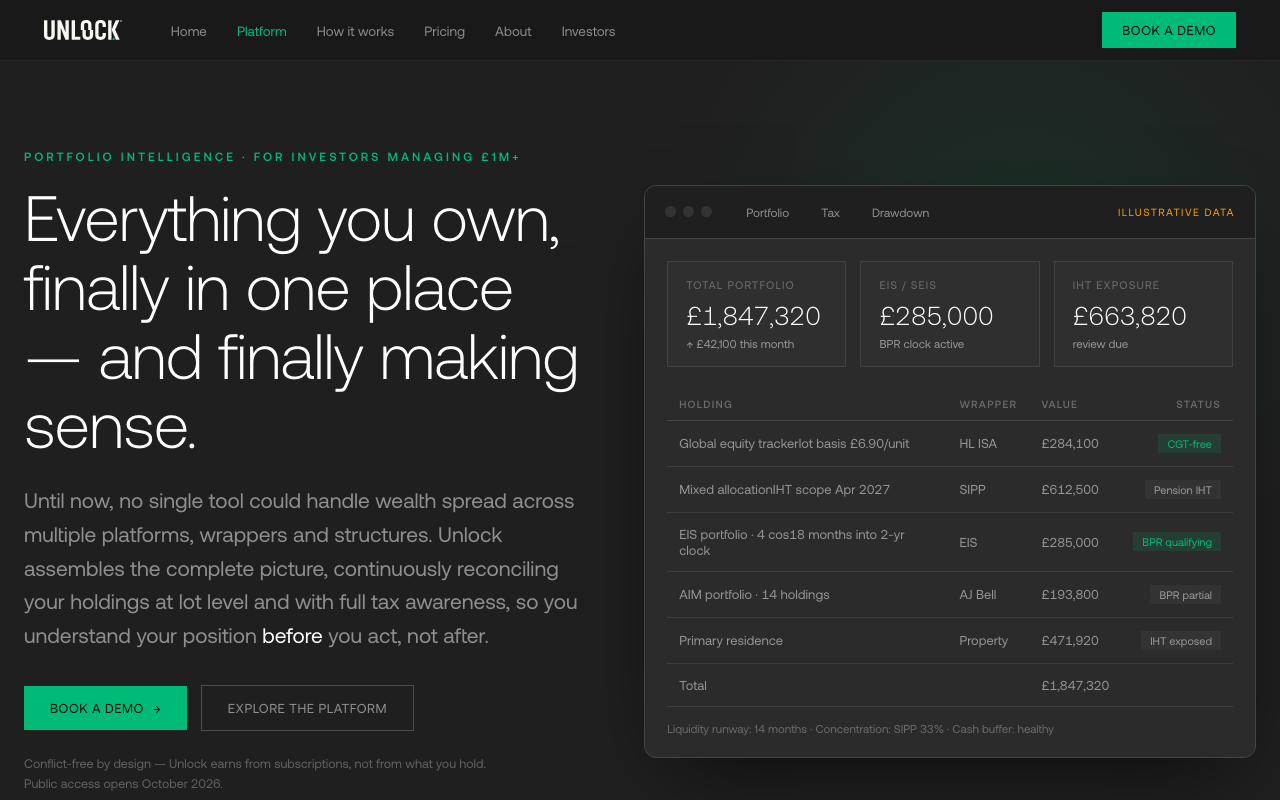
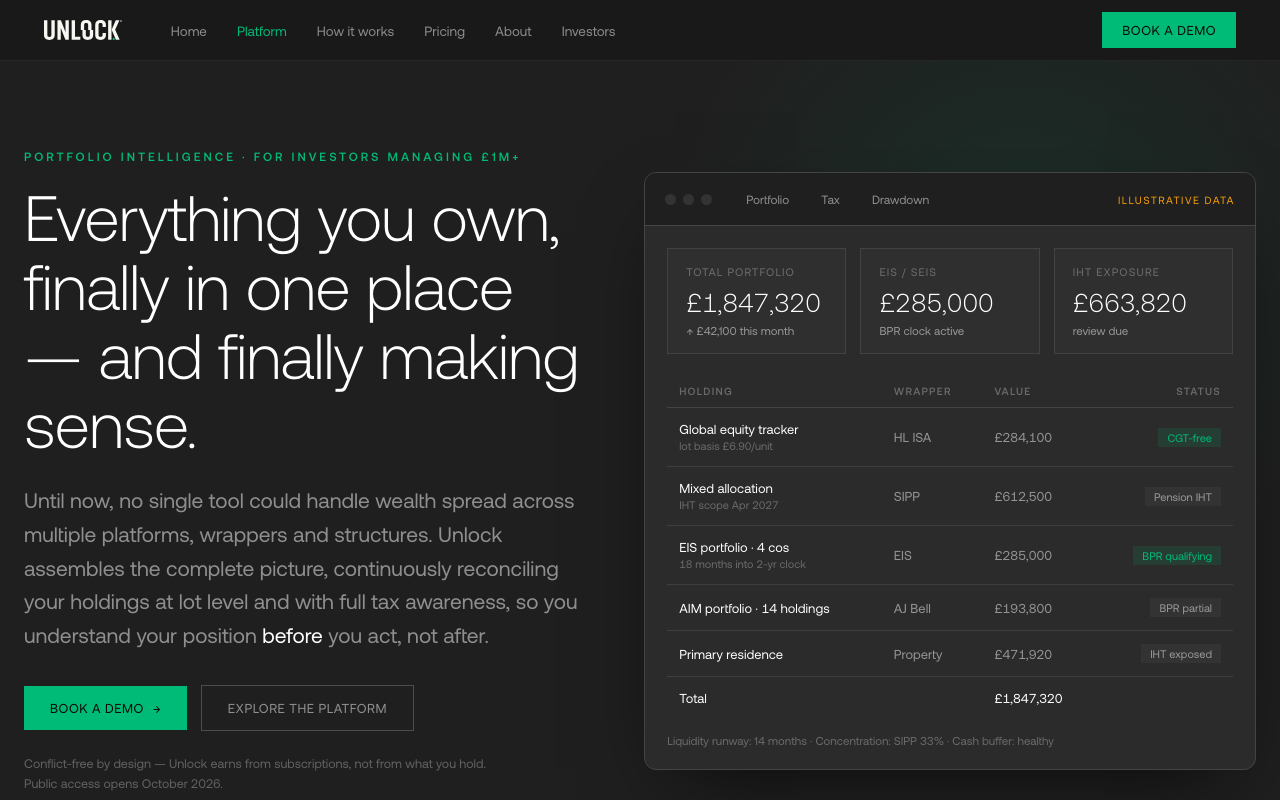
Before and after one commit to Tomkingaling/UnlockFinalDesign, a Next.js app in the folder public-site/: page /platform in a window 1280 px wide. Shown: the top 800 px of the page. Built offline with nearby package versions, Linux system fonts and the light colour scheme.

Commit message:
Fix Asset Register table styling: use CSS-module classnames instead of literal strings
className="nm"/"sub"/"tot" were literal strings that never matched the
hashed CSS Module selectors in platform.module.css, so the holding-name,
sub-line, and total-row styling never applied.

```diff
--- a/public-site/src/app/platform/page.tsx
+++ b/public-site/src/app/platform/page.tsx
@@ -92,8 +92,8 @@ export default function PlatformPage() {
   const regRows = REG.map((r, i) => (
     <tr key={i}>
       <td>
-        <span className="nm">{r.name}</span>
-        {r.sub && <span className="sub">{r.sub}</span>}
+        <span className={styles.nm}>{r.name}</span>
+        {r.sub && <span className={styles.sub}>{r.sub}</span>}
       </td>
       <td>{r.wrapper}</td>
       <td>{r.value}</td>
@@ -201,7 +201,7 @@ export default function PlatformPage() {
                 </thead>
                 <tbody>
                   {regRows}
-                  <tr className="tot">
+                  <tr className={styles.tot}>
                     <td>Total</td><td></td><td>£1,847,320</td><td></td>
                   </tr>
                 </tbody>
@@ -338,13 +338,13 @@ export default function PlatformPage() {
                   <tbody>
                     {REG.slice(0, 4).map((r, i) => (
                       <tr key={i}>
-                        <td><span className="nm">{r.name}</span></td>
+                        <td><span className={styles.nm}>{r.name}</span></td>
                         <td>{r.wrapper}</td>
                         <td>{r.value}</td>
                         <td><span className={`${styles.badge} ${r.green ? styles.badgeG : ''}`}>{r.status}</span></td>
                       </tr>
                     ))}
-                    <tr className="tot"><td>Total</td><td></td><td>£1,847,320</td><td></td></tr>
+                    <tr className={styles.tot}><td>Total</td><td></td><td>£1,847,320</td><td></td></tr>
                   </tbody>
                 </table>
                 <p style={{ fontSize: '11px', color: 'var(--u-text-faint)', marginTop: '12px' }}>All figures illustrative</p>
```
